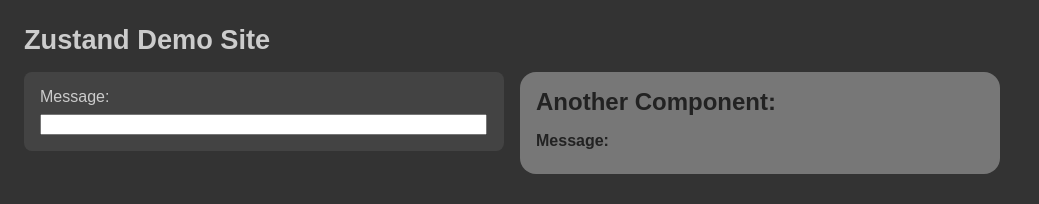
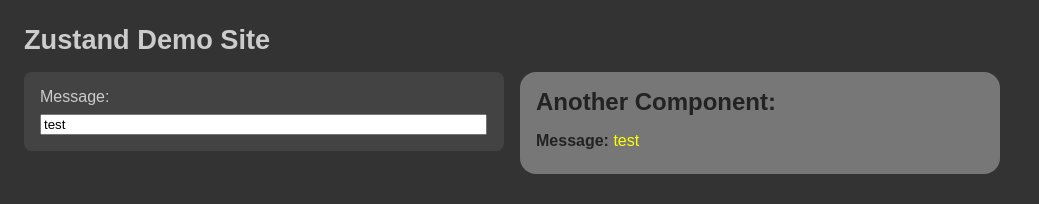
Before and after one commit to edwardtanguay/et02-zustand-state-demo, a React (Vite) app: page / in a window 1280 px wide. Shown: the top 204 px of the page, without its empty margins (0-1039 px from the left). Built offline with nearby package versions, Linux system fonts and the light colour scheme.

Commit message:
first zustand variable in

```diff
--- a/src/App.tsx
+++ b/src/App.tsx
@@ -1,9 +1,9 @@
-import { useState } from 'react';
+import { useStore } from './store';
 import './App.scss';
 import { InfoBox } from './components/InfoBox';
 
 function App() {
-	const [message, setMessage] = useState('');
+	const store = useStore((state) => state);
 
 	return (
 		<div className="App">
@@ -12,11 +12,11 @@
 				<section className="controlArea">
 					<div className="data">
 						<label>Message:</label>
-						<input type="text" value={message} onChange={(e) => setMessage(e.target.value)} />
+						<input type="text" value={store.message} onChange={(e) => store.setMessage(e.target.value)} />
 					</div>
 				</section>
 				<section className="dataArea">
-					<InfoBox message={message} />
+					<InfoBox/>
 				</section>
 			</main>
 		</div>
--- a/src/components/InfoBox.tsx
+++ b/src/components/InfoBox.tsx
@@ -1,15 +1,14 @@
-interface IInfoBoxProps {
-	message: string;
-}
+import { useStore } from '../store';
 
-export const InfoBox = (props: IInfoBoxProps) => {
-	const { message } = props;
+export const InfoBox = () => {
+	const store = useStore((state) => state);
+
 	return (
 		<div className="infoBox">
 			<h2>Another Component:</h2>
 			<div className="row">
 				<label>Message: </label>
-				<span className="theValue">{message}</span>
+				<span className="theValue">{store.message}</span>
 			</div>
 		</div>
 	);
```
